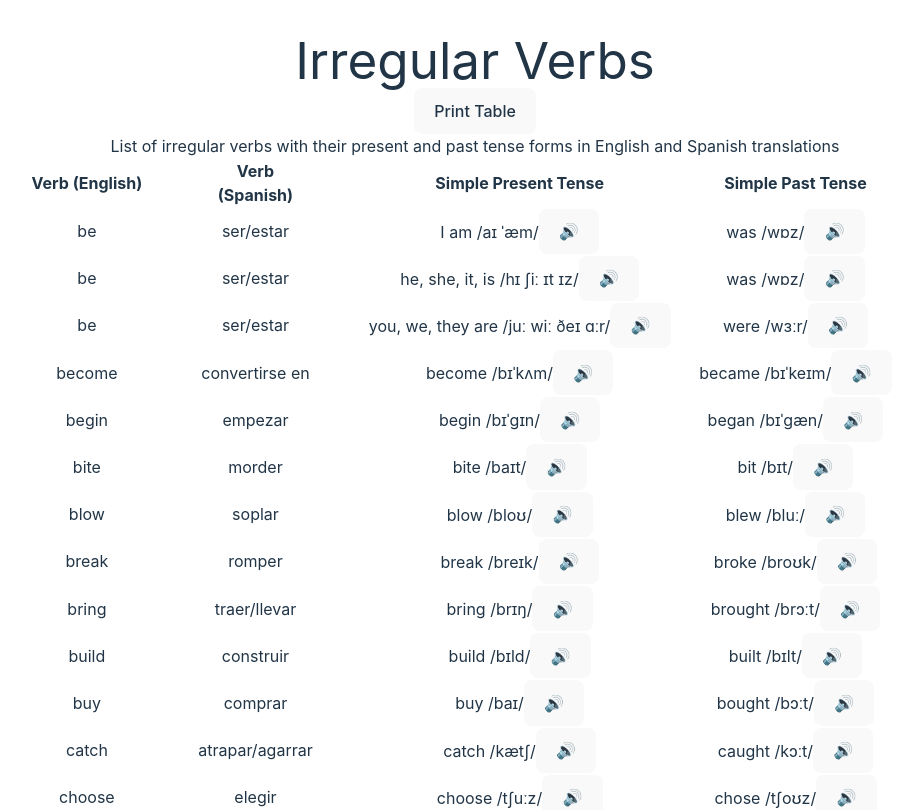
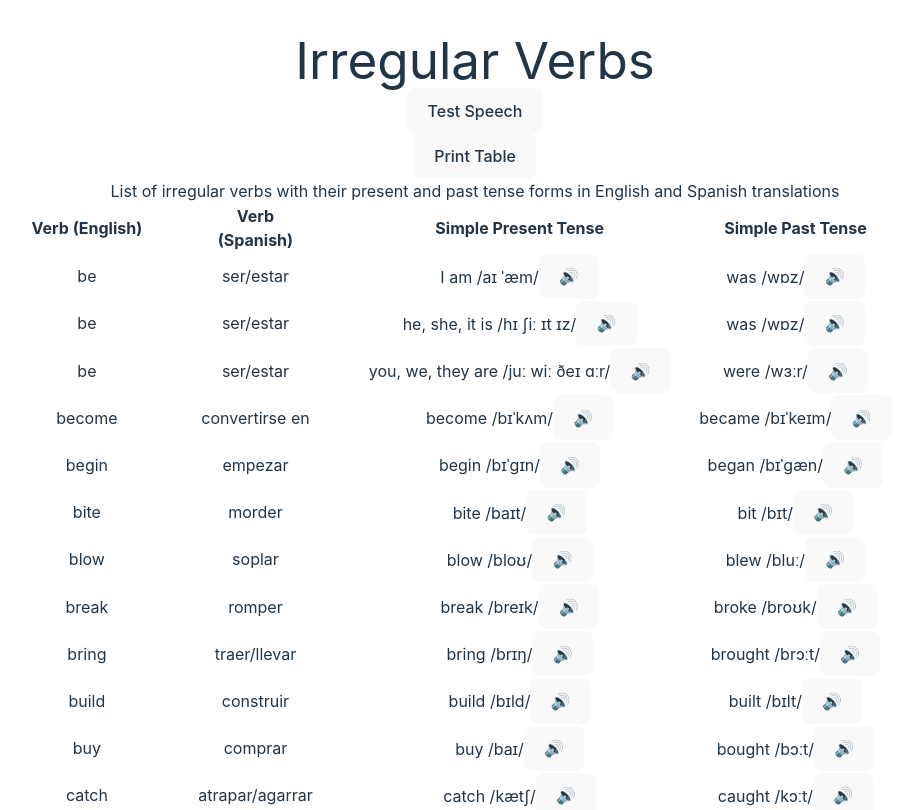
Before and after one commit to Kleinster2/irregular-verbs-table, a React (Vite) app: page / in a window 1280 px wide. Shown: the top 810 px of the page, without its empty margins (165-1067 px from the left). Built offline with nearby package versions, Linux system fonts and the light colour scheme.

Commit message:
Restored to 'b786523804a08a7cf4361b8185ce15a209727211'
Replit-Restored-To:b786523804a08a7cf4361b8185ce15a209727211

```diff
--- a/src/components/IrregularVerbsTable.jsx
+++ b/src/components/IrregularVerbsTable.jsx
@@ -1,6 +1,7 @@
 
 import React from 'react';
 import IrregularVerbRow from './IrregularVerbRow';
+import TestSpeech from './TestSpeech';
 
 // Static data for irregular verbs
 const data = [
@@ -15,7 +16,7 @@ const data = [
   {
     english: "be",
     spanish: "ser/estar",
-    present: "he, she, it, is\n/hɪ ʃiː ɪt ɪz/",
+    present: "he, she, it is\n/hɪ ʃiː ɪt ɪz/",
     past: "was\n/wɒz/",
     presentAudio: "/audio/is.mp3",
     pastAudio: "/audio/was.mp3"
@@ -381,7 +382,10 @@ export default function IrregularVerbsTable() {
       </style>
       <div className="flex flex-col gap-4">
         <div className="flex justify-between items-center print:hidden">
-          <h1 className="text-xl md:text-2xl font-bold">Irregular Verbs</h1>
+          <div className="flex items-center gap-4">
+            <h1 className="text-xl md:text-2xl font-bold">Irregular Verbs</h1>
+            <TestSpeech />
+          </div>
           <button
             onClick={() => window.print()}
             className="px-4 py-2 bg-blue-500 text-white rounded hover:bg-blue-600 focus:outline-none focus:ring-2 focus:ring-blue-500 focus:ring-opacity-50"
```
